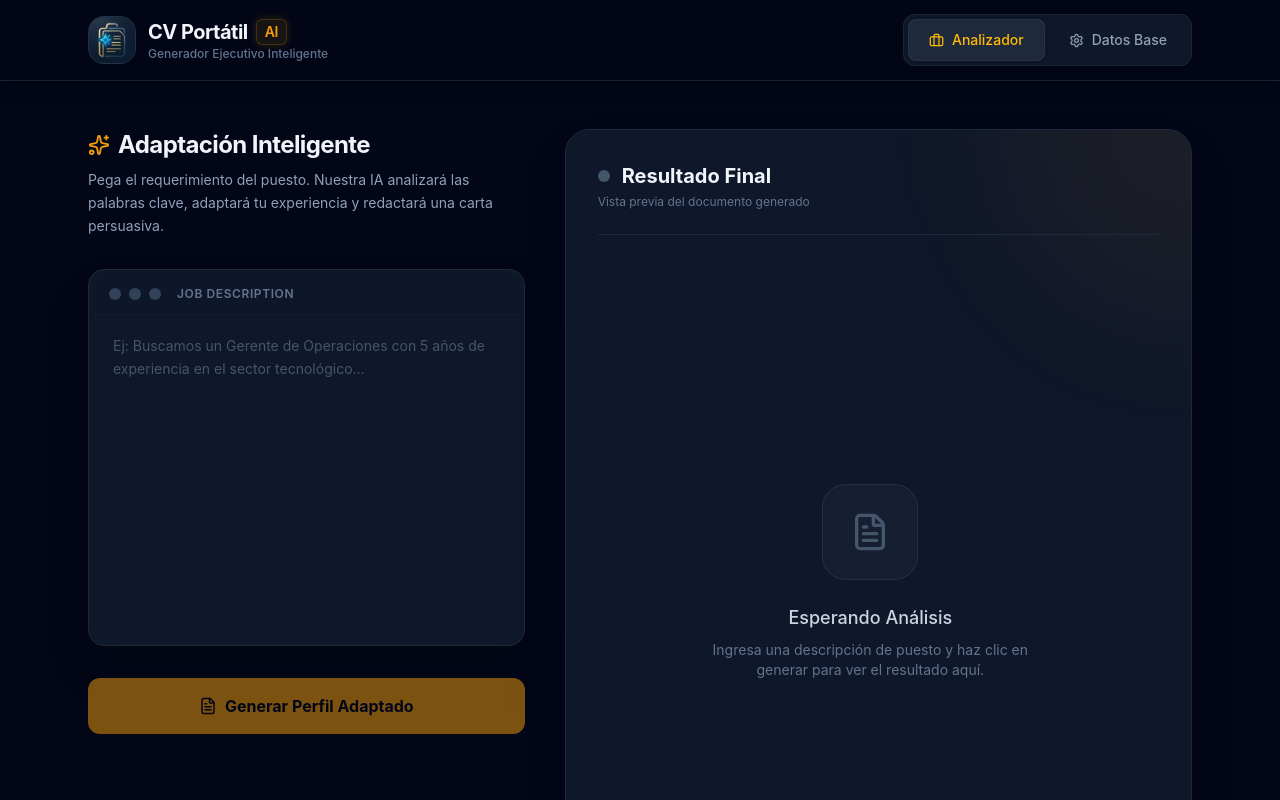
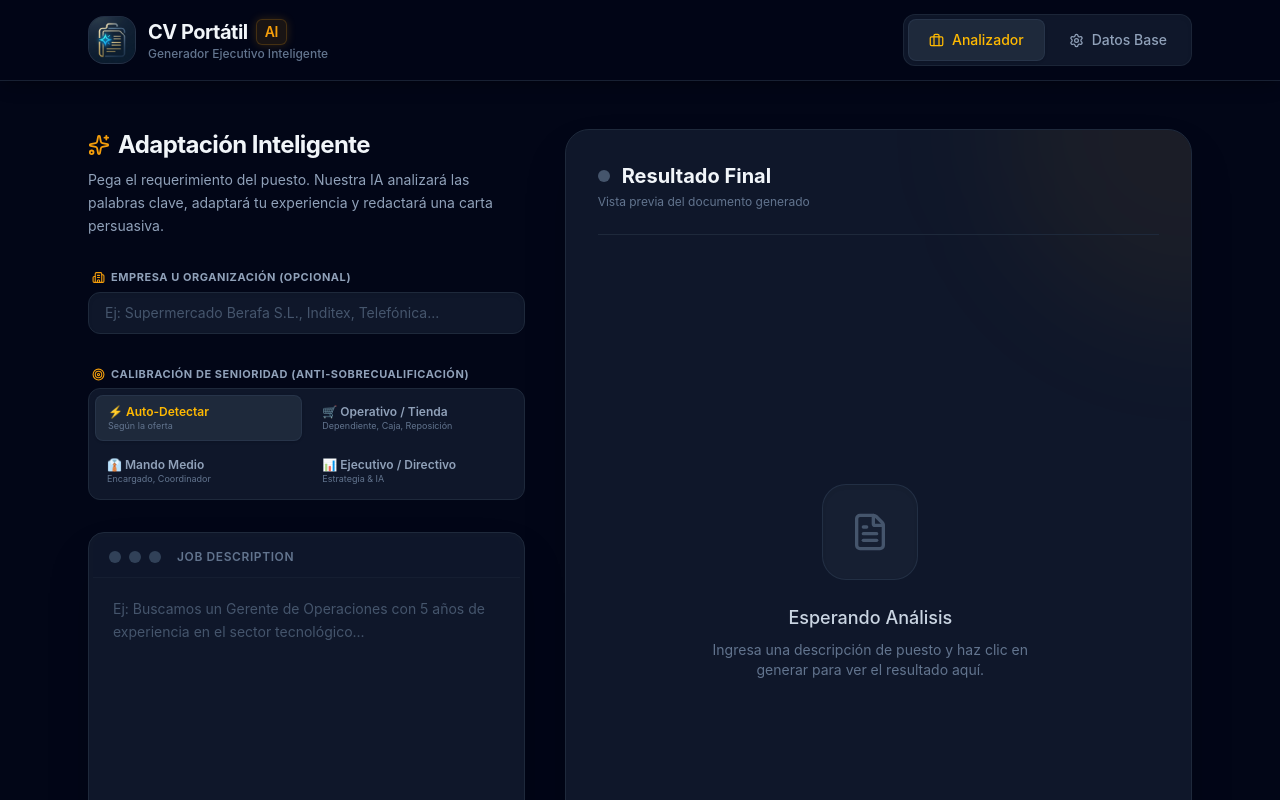
Before and after one commit to hjalmarmeza/CVPortatil-AI, a React (Vite) app: page / in a window 1280 px wide. Shown: the top 800 px of the page. Built offline with nearby package versions, Linux system fonts and the light colour scheme.

Commit message:
Feat: agregar investigacion de empresa y calibracion de senioridad anti-sobrecualificacion

```diff
--- a/src/App.tsx
+++ b/src/App.tsx
@@ -1,5 +1,5 @@
 import { useState } from 'react';
-import { Briefcase, FileText, Settings, Loader2, Download, Upload, Sparkles } from 'lucide-react';
+import { Briefcase, FileText, Settings, Loader2, Download, Upload, Sparkles, Building2, Target } from 'lucide-react';
 import { defaultBaseCV } from './data/baseCV';
 import type { BaseCV } from './data/baseCV';
 import { generateTailoredCV } from './services/ai';
@@ -11,6 +11,8 @@ function App() {
   const [baseCV, setBaseCV] = useState<BaseCV>(defaultBaseCV);
 
   const [jobDescription, setJobDescription] = useState('');
+  const [companyName, setCompanyName] = useState('');
+  const [seniorityLevel, setSeniorityLevel] = useState<'auto' | 'operational' | 'middle' | 'executive'>('auto');
   const [isGenerating, setIsGenerating] = useState(false);
   const [tailoredData, setTailoredData] = useState<{tailoredCV?: Partial<BaseCV>, coverLetter?: string} | null>(null);
 
@@ -18,7 +20,7 @@ function App() {
     if (!jobDescription.trim()) return;
     setIsGenerating(true);
     try {
-      const result = await generateTailoredCV(jobDescription, baseCV);
+      const result = await generateTailoredCV(jobDescription, baseCV, companyName, seniorityLevel);
       setTailoredData(result);
     } catch (error) {
       alert("Error al generar el CV. Revisa la consola para más detalles.");
@@ -118,6 +120,61 @@ function App() {
                 <p className="text-slate-400 text-xs sm:text-sm mt-1.5 sm:mt-2 leading-relaxed">
                   Pega el requerimiento del puesto. Nuestra IA analizará las palabras clave, adaptará tu experiencia y redactará una carta persuasiva.
                 </p>
+              </div>
+
+              {/* Optional Company Input */}
+              <div className="space-y-1.5">
+                <label className="text-[11px] font-bold text-slate-400 uppercase tracking-wider flex items-center gap-1.5 pl-1">
+                  <Building2 size={13} className="text-amber-500" /> Empresa u Organización (Opcional)
+                </label>
+                <input
+                  type="text"
+                  value={companyName}
+                  onChange={(e) => setCompanyName(e.target.value)}
+                  placeholder="Ej: Supermercado Berafa S.L., Inditex, Telefónica..."
+                  className="w-full bg-[#0f172a] border border-slate-800 rounded-xl px-4 py-2.5 text-sm text-slate-200 placeholder-slate-600 focus:outline-none focus:border-amber-500/50 focus:ring-1 focus:ring-amber-500/50 transition-all shadow-inner"
+                />
+              </div>
+
+              {/* Seniority Calibration Selector */}
+              <div className="space-y-1.5">
+                <label className="text-[11px] font-bold text-slate-400 uppercase tracking-wider flex items-center gap-1.5 pl-1">
+                  <Target size={13} className="text-amber-500" /> Calibración de Senioridad (Anti-Sobrecualificación)
+                </label>
+                <div className="grid grid-cols-2 gap-2 p-1.5 bg-[#0f172a] border border-slate-800 rounded-xl">
+                  <button
+                    type="button"
+                    onClick={() => setSeniorityLevel('auto')}
+                    className={`px-3 py-2 rounded-lg text-xs font-semibold transition-all text-left flex flex-col justify-center ${seniorityLevel === 'auto' ? 'bg-slate-800 text-amber-400 border border-slate-700/50 shadow-sm' : 'text-slate-400 hover:text-slate-200'}`}
+                  >
+                    <span>⚡ Auto-Detectar</span>
+                    <span className="text-[9px] font-normal text-slate-500">Según la oferta</span>
+                  </button>
+                  <button
+                    type="button"
+                    onClick={() => setSeniorityLevel('operational')}
+                    className={`px-3 py-2 rounded-lg text-xs font-semibold transition-all text-left flex flex-col justify-center ${seniorityLevel === 'operational' ? 'bg-slate-800 text-amber-400 border border-slate-700/50 shadow-sm' : 'text-slate-400 hover:text-slate-200'}`}
+                  >
+                    <span>🛒 Operativo / Tienda</span>
+                    <span className="text-[9px] font-normal text-slate-500">Dependiente, Caja, Reposición</span>
+                  </button>
+                  <button
+                    type="button"
+                    onClick={() => setSeniorityLevel('middle')}
+                    className={`px-3 py-2 rounded-lg text-xs font-semibold transition-all text-left flex flex-col justify-center ${seniorityLevel === 'middle' ? 'bg-slate-800 text-amber-400 border border-slate-700/50 shadow-sm' : 'text-slate-400 hover:text-slate-200'}`}
+                  >
+                    <span>👔 Mando Medio</span>
+                    <span className="text-[9px] font-normal text-slate-500">Encargado, Coordinador</span>
+                  </button>
+                  <button
+                    type="button"
+                    onClick={() => setSeniorityLevel('executive')}
+                    className={`px-3 py-2 rounded-lg text-xs font-semibold transition-all text-left flex flex-col justify-center ${seniorityLevel === 'executive' ? 'bg-slate-800 text-amber-400 border border-slate-700/50 shadow-sm' : 'text-slate-400 hover:text-slate-200'}`}
+                  >
+                    <span>📊 Ejecutivo / Directivo</span>
+                    <span className="text-[9px] font-normal text-slate-500">Estrategia & IA</span>
+                  </button>
+                </div>
               </div>
 
               <div className="relative group">
--- a/src/services/ai.ts
+++ b/src/services/ai.ts
@@ -43,7 +43,12 @@ const sanitizeObjectGrammar = (obj: any): any => {
   return obj;
 };
 
-export const generateTailoredCV = async (jobDescription: string, baseCV: BaseCV) => {
+export const generateTailoredCV = async (
+  jobDescription: string,
+  baseCV: BaseCV,
+  companyName: string = '',
+  seniorityLevel: 'auto' | 'operational' | 'middle' | 'executive' = 'auto'
+) => {
   const apiKey = import.meta.env.VITE_DEEPINFRA_API_KEY;
 
   if (!apiKey) {
@@ -52,7 +57,7 @@ export const generateTailoredCV = async (jobDescription: string, baseCV: BaseCV)
 
   const prompt = `
 Eres un experto redactor de CVs y cartas de presentación ejecutivas.
-A continuación te proporciono el CV base de un candidato y la descripción de una oferta laboral a la que quiere aplicar.
+A continuación te proporciono el CV base de un candidato, la descripción de una oferta laboral y la información de la empresa objetivo.
 
 CV BASE:
 ${JSON.stringify(baseCV, null, 2)}
@@ -60,33 +65,56 @@ ${JSON.stringify(baseCV, null, 2)}
 OFERTA LABORAL:
 ${jobDescription}
 
+EMPRESA A LA QUE SE POSTULA:
+${companyName.trim() ? companyName : 'Extraer e inferir el nombre, valores y cultura de la empresa directamente del texto de la Oferta LaborAL.'}
+
+CALIBRACIÓN DE SENIORIDAD Y NIVEL REQUERIDO:
+${seniorityLevel === 'operational'
+  ? 'OBLIGATORIO: NIVEL OPERATIVO / TIENDA (Dependiente/a, Cajero/a, Reponedor/a, Auxiliar). Re-enfocar el CV y la carta para evitar sobrecualificación.'
+  : seniorityLevel === 'middle'
+  ? 'NIVEL MANDO MEDIO / ENCARGADO DE TIENDA (Liderazgo de equipo, gestión operativa, KPIs, turno).'
+  : seniorityLevel === 'executive'
+  ? 'NIVEL EJECUTIVO / DIRECTIVO (Estrategia, Transformación Digital, Dirección Regional, Presupuestos).'
+  : 'AUTO-DETECTAR NIVEL SEGÚN LA OFERTA LABORAL: Analizar si el puesto es operativo/tienda, mando medio o ejecutivo, y calibrar la experiencia en consecuencia.'}
+
 TAREA:
-1. Analiza a fondo los requerimientos de la oferta laboral (dolores, necesidades, keywords).
-2. ADAPTACIÓN DEL CV (EL CORAZÓN DE LA TAREA):
-   - ACTÚA COMO UN HEADHUNTER EXPERTO Y DIRECTIVO. Tu objetivo es "vender" a este candidato a la empresa demostrando su valor.
-   - OBLIGATORIO - EXPERIENCIA LABORAL: DEBES INCLUIR TODAS LAS EXPERIENCIAS LABORALES EXACTAS del CV Base. ESTÁ ESTRICTAMENTE PROHIBIDO RECORTAR, RESUMIR, ELIMINAR O DUPLICAR CARGOS. Debes devolver la lista original de experiencias, re-escribiendo el 'summary' y las viñetas (description) de cada cargo para resaltar las habilidades de la oferta.
-   - CONOCIMIENTOS ADICIONALES (Portafolio): Transforma cualquier mención a "aplicaciones creadas" en "Proyectos Personales". Genera EXACTAMENTE entre 3 y 4 proyectos personales adaptados al puesto (ESTÁ STRICTAMENTE PROHIBIDO devolver más de 4). Usa frases literales como "Diseño y desarrollo de aplicaciones para..." o "Implementación de sistemas en el ámbito de...". Explica claramente qué tipo de apps has creado y cómo aportan un inmenso valor estratégico y tecnológico al puesto que solicitas.
-   - TÍTULO DE PORTAFOLIO ADAPTADO: OBLIGATORIO usar "Proyectos Personales" o "Proyectos de Innovación Tecnológica".
-   - DOMINIOS EJECUTIVOS Y COMPETENCIAS (domainAreas): Selecciona entre 4 y 6 áreas de dominio del CV base que sean más relevantes para el puesto. Cada área tiene su lista de competencias (skills) de gestión y blandas. Los títulos son áreas ejecutivas: "Liderazgo Organizacional", "Transformación & IA", "Gestión de Operaciones", "Experiencia del Cliente (CX)", "Desarrollo Comercial", "Habilidades Humanas". PROHIBIDO poner herramientas tecnológicas aquí.
-   - HABILIDADES / APTITUDES DESTACADAS (skills): Selecciona EXACTAMENTE entre 6 y 8 aptitudes destacadas del candidato que sean MÁS RELEVANTES para el puesto (ESTÁ ESTRICTAMENTE PROHIBIDO devolver más de 8 habilidades). Elige de la lista base: Resolución de Problemas, Toma de Decisiones, Análisis y Decisión Técnica, Productividad de IA, Agilidad Estratégica, Análisis de Tendencias, Empatía / CX, Creatividad e Innovación, Adaptabilidad, Pensamiento Crítico.
-   - CERTIFICACIONES: Selecciona OBLIGATORIAMENTE entre 6 y 8 certificaciones relevantes al puesto. ESTÁ ESTRICTAMENTE PROHIBIDO devolver menos de 6 o más de 8 certificaciones.
-   - NO INVENTES NADA NUEVO. Re-enfoca lo que ya existe. MANTÉN TODAS LAS CIFRAS de impacto intactas.
-3. REGLAS DE ORO GRAMATICALES Y DE ESTILO (¡CUMPLIMIENTO ESTRICTO!):
+1. INVESTIGACIÓN DE EMPRESA Y CULTURA:
+   - Analiza e integra la visión, valores, tono de marca y cultura de la empresa solicitante.
+   - En la CARTA DE PRESENTACIÓN, conecta de forma auténtica en el 1er y 3er párrafo con la misión de la empresa y por qué tu perfil encaja con su cultura.
+   - En el CV, utiliza palabras clave propias del sector y de la cultura de dicha empresa.
+
+2. ADAPTACIÓN Y CALIBRACIÓN DE SENIORIDAD DEL CV (REGLA CRÍTICA ANTI-SOBRECUALIFICACIÓN):
+   - DEBES INCLUIR TODAS LAS EXPERIENCIAS LABORALES EXACTAS del CV Base. ESTÁ ESTRICTAMENTE PROHIBIDO ELIMINAR O DUPLICAR CARGOS.
+   - REGLA DE CALIBRACIÓN DE SENIORIDAD:
+     * SI EL PUESTO ES DE NIVEL OPERATIVO / TIENDA (ej: Dependiente/a, Reponedor/a, Cajero/a, Auxiliar, Atención al Cliente):
+       • RESUMEN EJECUTIVO: DEBE SER OPERATIVO Y CERCANO AL ROL. Presenta al candidato como un profesional apasionado por el servicio al cliente de excelencia, asesoramiento personalizado, manejo ágil de TPV/caja, reposición cuidadosa y trabajo en equipo. PROHIBIDO sonar como un directivo costoso de nivel regional o corporativo que asuste al reclutador.
+       • EXPERIENCIA LABORAL: Reescribe las funciones y logros enfocándolos hacia la ejecución táctica diaria: atención directa, resolución de dudas en tienda, arqueo de caja, reposición de producto, escaparatismo y colaboración. Suaviza o contextualiza las métricas ejecutivas gigantes para no parecer inaccesible.
+       • DOMINIOS Y COMPETENCIAS (domainAreas): Adapta las competencias a: "Atención al Cliente & Venta", "Operaciones de Tienda & TPV", "Reposición & Control de Stock", "Escaparatismo & Visual Merchandising", "Trabajo en Equipo", "Comunicación & Proactividad".
+       • HABILIDADES DESTACADAS (skills): Selecciona EXACTAMENTE entre 6 y 8 habilidades operativas clave (ej: Atención al Cliente, Manejo de TPV / Caja, Venta Personalizada, Reposición de Productos, Escaparatismo, Trabajo en Equipo, Proactividad, Resolución de Problemas).
+       • PROYECTOS PERSONALES: Redáctalos como iniciativas prácticas de gestión comercial, atención al cliente u organización de tienda, evitando mencionar lenguajes de programación complejos (React, Node, MongoDB) que estén fuera del alcance de un puesto de dependiente.
+     * SI EL PUESTO ES MANDO MEDIO / ENCARGADO:
+       • Equilibra la atención al cliente y ejecución operativa con liderazgo de tienda, control de KPIs y gestión de equipo.
+     * SI EL PUESTO ES EJECUTIVO / DIRECTIVO:
+       • Mantén el tono de alto nivel, visión estratégica, transformación digital, IA e impacto financiero.
+
+3. REGLAS GENERALES Y CANTIDADES ESTRICTAS:
+   - CONOCIMIENTOS ADICIONALES (Portafolio): Genera EXACTAMENTE entre 3 y 4 proyectos personales adaptados al puesto. Usa el título "Proyectos Personales" o "Proyectos de Innovación Tecnológica".
+   - CERTIFICACIONES: Selecciona OBLIGATORIAMENTE entre 6 y 8 certificaciones relevantes.
+   - NO INVENTES NADA NUEVO. Re-enfoca la experiencia real del candidato.
+
+4. REGLAS GRAMATICALES Y DE ESTILO (¡CUMPLIMIENTO ESTRICTO!):
    - REGLA GRAMATICAL SAGRADA (E/Y y U/O): Está ESTRICTAMENTE PROHIBIDO escribir "y" antes de palabras que inicien con sonido "i" o "hi" (Ejemplo PROHIBIDO: "Desarrollé y implementé", DEBE SER "Desarrollé e implementé"; PROHIBIDO: "Creatividad y innovación", DEBE SER "Creatividad e innovación"). De igual forma, reemplaza "o" por "u" antes de sonido "o" u "ho".
-   - Usa un lenguaje HUMANO pero ALTAMENTE PERSUASIVO Y PROFESIONAL. Debes sonar como un experto maduro, directivo y seguro de sí mismo.
-   - EQUILIBRIO PERFECTO: No asustes al reclutador pareciendo "demasiado caro", pero DEMUESTRA sin lugar a dudas que eres el mejor candidato. Enfatiza tu bagaje táctico y estratégico ("hands-on").
-4. CARTA DE PRESENTACIÓN (¡SIGUE ESTAS REGLAS AL PIE DE LA LETRA!):
-   - LONGITUD OBLIGATORIA: La carta debe ser EXTENSA, PROFUNDA Y SUSTANCIOSA (Entre 320 y 380 palabras en total en el cuerpo). PROHIBIDO hacer cartas cortas de menos de 300 palabras o de un solo párrafo.
-   - ESTRUCTURA OBLIGATORIA (Exactamente 4 párrafos ÚNICOS y bien desarrollados, separados por \\n\\n, PROHIBIDO DUPLICAR O REPETIR PÁRRAFOS):
-     1. Párrafo de apertura (4-5 oraciones): Empieza con una filosofía directiva y de pasión por el sector Retail y la Atención al Cliente (CX), conectando de inmediato tu liderazgo con la misión de gestionar y elevar la experiencia en tienda. PROHIBIDO saludos genéricos tipo "Estimado/a", "Me dirijo a usted" o "Tengo el agrado".
-     2. Párrafo de trayectoria y gestión de tienda (5-6 oraciones): Describe tu experiencia liderando equipos de alto rendimiento, formando nuevos talentos, organizando operativamente la tienda y garantizando una experiencia de compra única. Explica cómo la transformación digital y las herramientas modernas han optimizado la rentabilidad y la fidelización sin mencionar nombres de empresas ni cargos previos fríos.
-     3. Párrafo de análisis de KPIs y objetivos (5-6 oraciones): Conecta directamente con las responsabilidades clave del puesto solicitado: análisis continuo de KPIs para diseñar planes de acción comerciales, control visual, stock y rotación, y capacidad de ser un referente motivador e inspirador para el equipo de ventas.
-     4. Párrafo de cierre (3-4 oraciones): Conclusión confiada y entusiasta, expresando tu motivación por aportar liderazgo estable y resultados a la organización en una entrevista personal.
-   - TONO: Inspirador, humano, fresco, apasionado y con aplomo directivo en Retail y CX.
-   - PROHIBICIONES ABSOLUTAS:
-     • PROHIBIDO REPETIR O DUPLICAR PÁRRAFOS. Cada párrafo debe tratar un tema diferente.
-     • NO menciones nombres de empresas (Telefónica, etc.) ni cargos previos.
-     • NO incluyas firma ni datos de contacto al final (el sistema los renderiza dinámicamente).
+   - Usa un lenguaje HUMANO, PERSUASIVO Y ADECUADO AL NIVEL DEL PUESTO.
+
+5. CARTA DE PRESENTACIÓN (¡SIGUE ESTAS REGLAS AL PIE DE LA LETRA!):
+   - LONGITUD OBLIGATORIA: Entre 320 y 380 palabras en total en el cuerpo en 4 párrafos bien desarrollados separados por \\n\\n.
+   - ESTRUCTURA OBLIGATORIA:
+     1. Párrafo de apertura (4-5 oraciones): Muestra pasión por el sector de la empresa objetivo y la atención al cliente/tienda, conectando de inmediato tu perfil con la empresa solicitante. PROHIBIDO saludos genéricos.
+     2. Párrafo de trayectoria y experiencia en el rol (5-6 oraciones): Describe tu bagaje liderando o ejecutando tareas clave con excelencia, trabajo en equipo y atención personalizada.
+     3. Párrafo de conexión con la empresa y puesto (5-6 oraciones): Conecta directamente con las responsabilidades clave del puesto (caja/TPV, reposición, escaparatismo, servicio) y la visión de la empresa.
+     4. Párrafo de cierre (3-4 oraciones): Conclusión confiada y entusiasta para coordinar una entrevista personal.
+   - TONO: Inspirador, humano, cercano y profesional.
+   - PROHIBICIONES: PROHIBIDO REPETIR PÁRRAFOS, NO menciones marcas de empresas previas frías en la carta ni incluyas firma final.
 
 Devuelve la respuesta ÚNICAMENTE en el siguiente formato JSON, sin texto adicional (es muy importante que el JSON sea válido y no tenga markdown \`\`\`json):
 {
```
